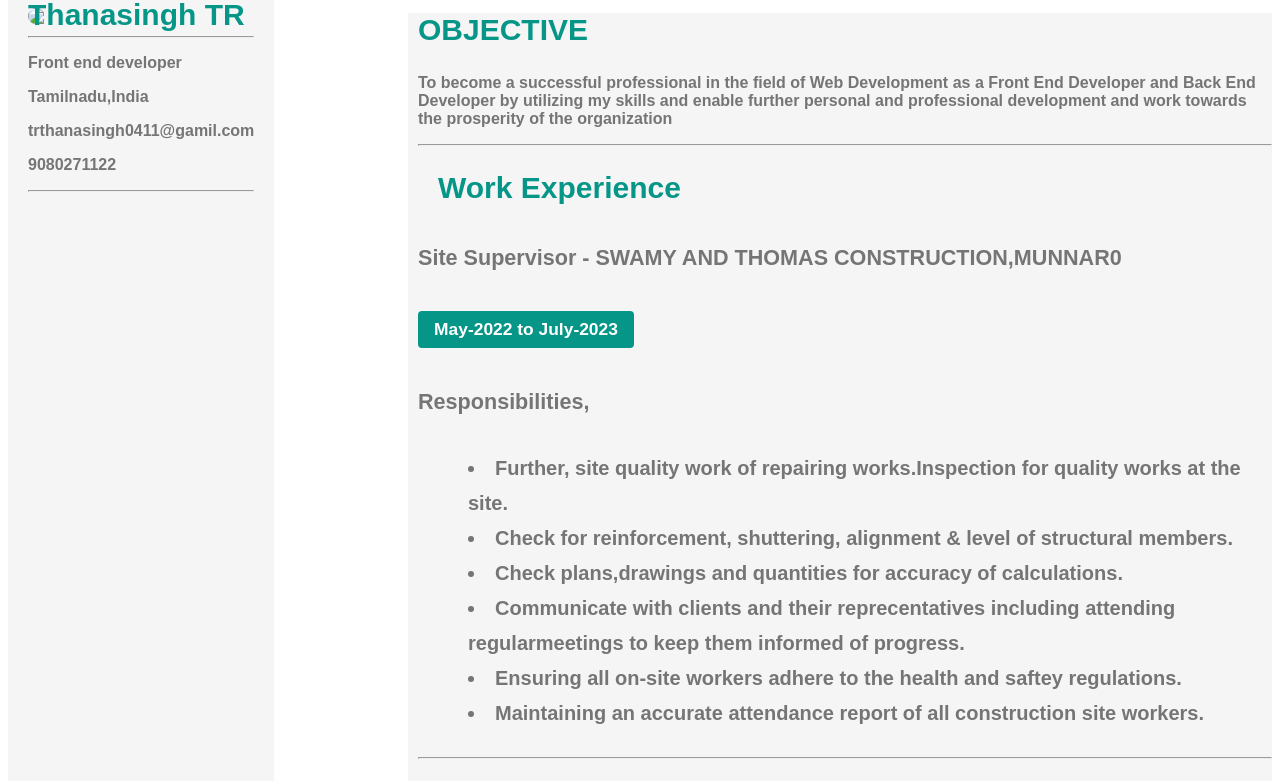
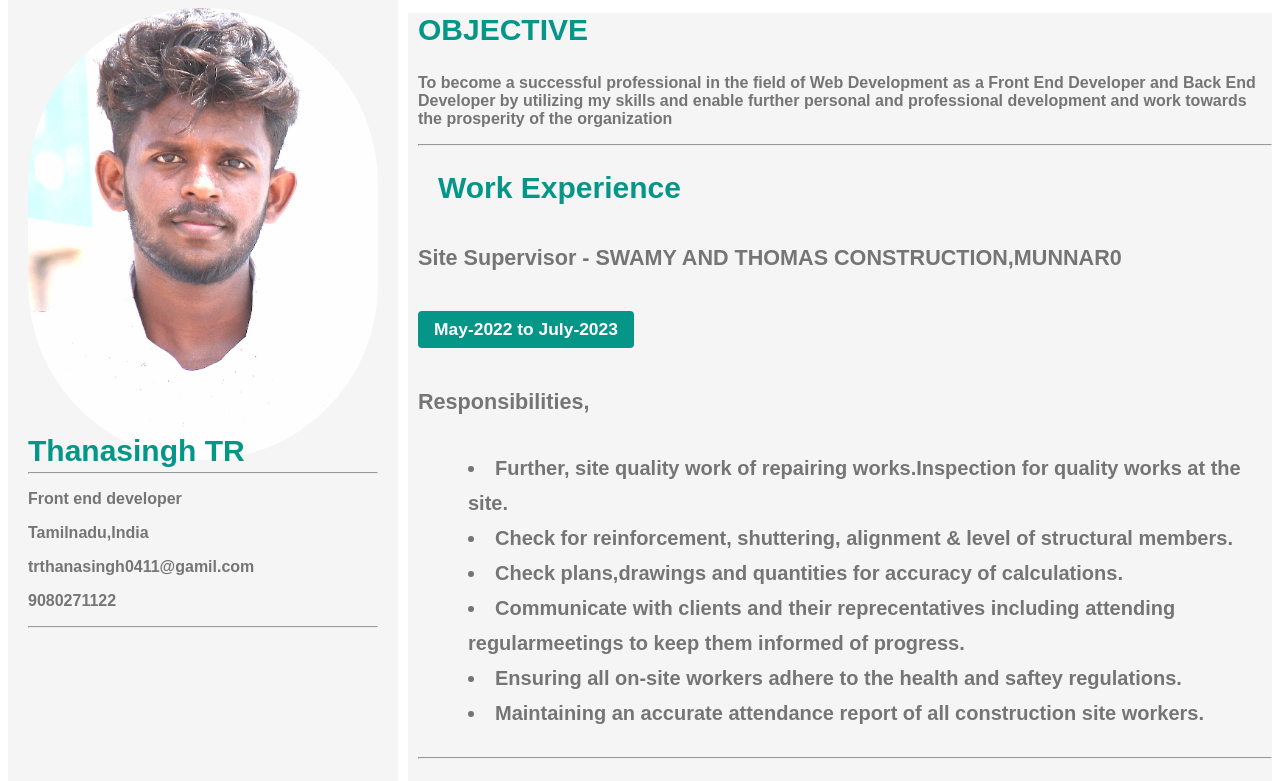
Before and after one commit to rsmuthurajvj/helloworld1, a plain HTML site: page index.html in a window 1280 px wide. Shown: the top 781 px of the page. Drawn offline with Linux system fonts and the light colour scheme; some icons are missing.

Commit message:
Update index.html

```diff
--- a/index.html
+++ b/index.html
@@ -13,7 +13,7 @@
       <div class="left-column">
         <div class="container">
           <div>
-            <img class="profile" src="/resumee/IMG_20240103_193914.jpg">
+            <img class="profile" src="./IMG_20240103_193914.jpg">
             <hr>
             <div class="name">
               <p><b>Thanasingh TR</b></p>
```
